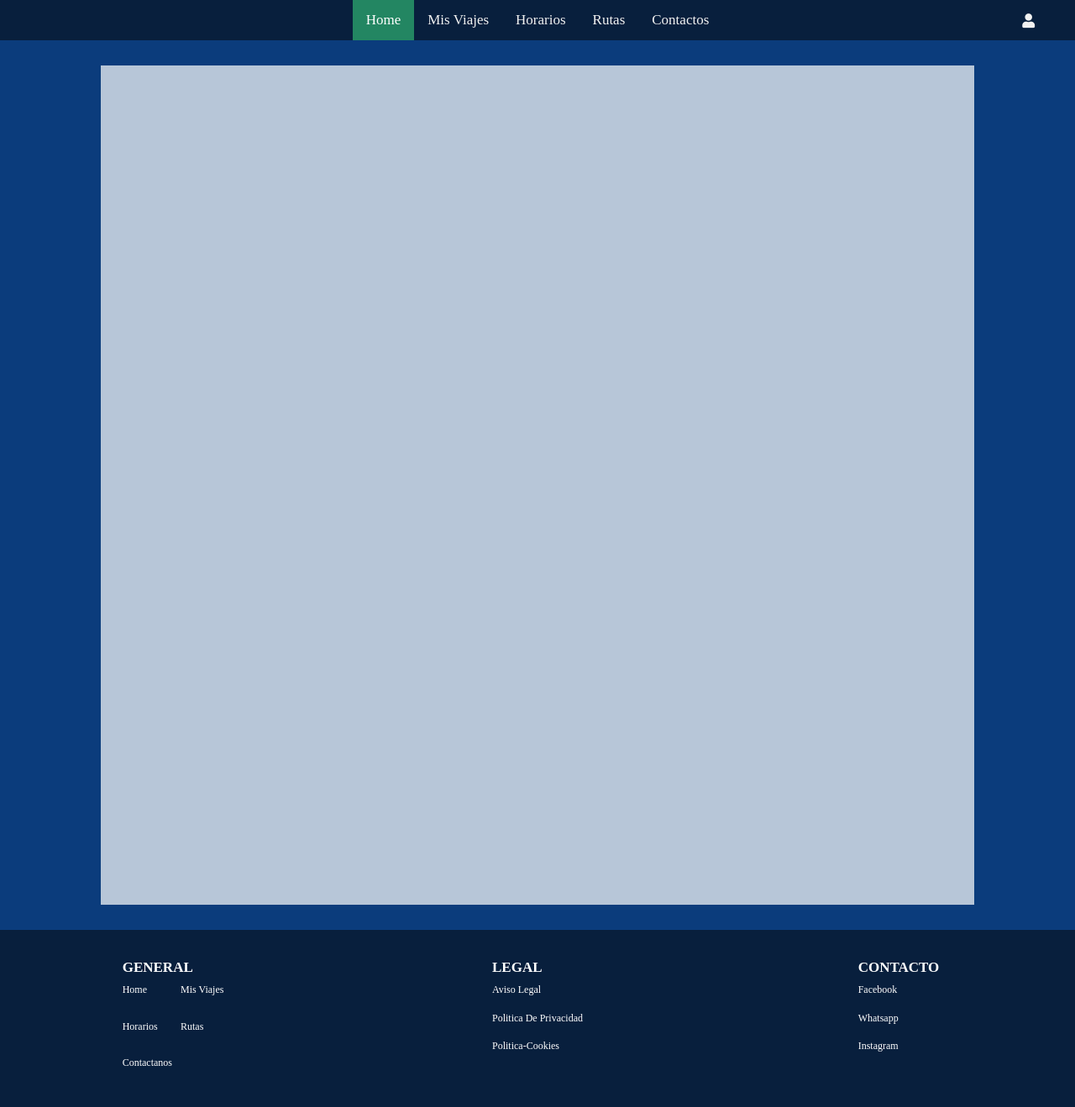
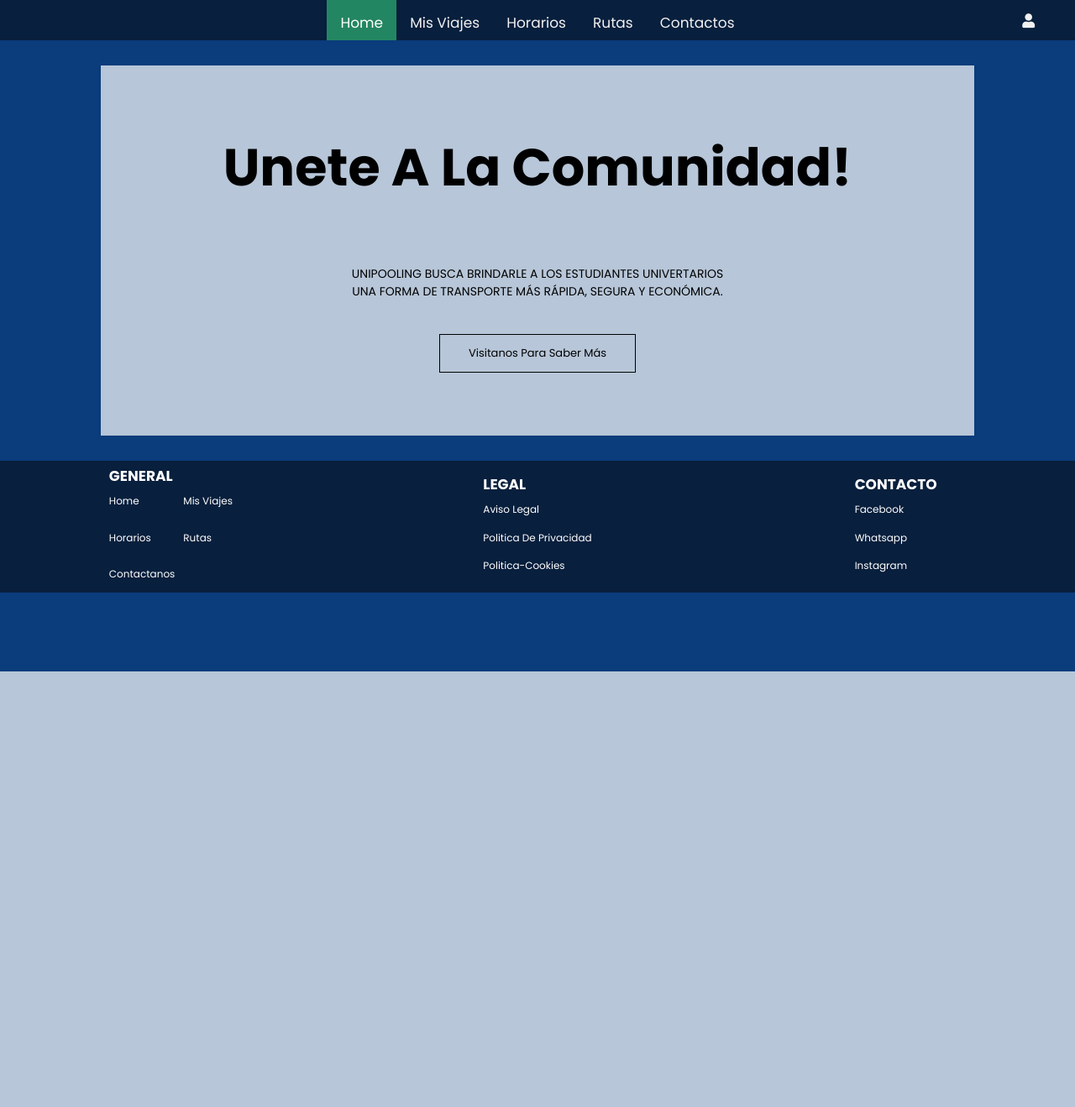
Before and after one commit to mmc31-08/-UnipoolingProyect, a Django app: page /principal/ in a window 1280 px wide. Shown: the whole page at 84% size. After the commit the page ends 800 px from the top, so only its background shows below. Run offline with Django 3.2, Linux system fonts and the light colour scheme.

Commit message:
tercer commit

```diff
--- a/Unipooling website/app/static/css/footer.css
+++ b/Unipooling website/app/static/css/foote.css
@@ -1,6 +1,6 @@
 .footer{
     background: #081f3d;
-    padding: 35px 0;
+    padding: 5px;
 }
 
 .footer .container{
@@ -18,7 +18,7 @@
 }
 
 .footer .container ul{
-    margin: 0 auto;
+    margin:auto;
 }
 
 .footer .container ul li{
--- a/Unipooling website/app/static/css/inicio.css
+++ b/Unipooling website/app/static/css/inicio.css
@@ -14,7 +14,9 @@ margin: 0px;
   outline: none;
   border:none;
   text-transform: capitalize;
+  font-family: 'Poppins', sans-serif;
 }
+
 
 ul{
   list-style: none;
@@ -52,7 +54,7 @@ html{
 }
 
 .info{
-    height: 1000px;
+    height: auto;
     width: auto;
     margin: 30px 120px 30px 120px;
     background-color: rgba(255, 255, 255, 0.705);
@@ -66,7 +68,6 @@ html{
     opacity: 100%;
 }
 
-/* Style the links inside the navigation bar */
 .topnav a {
 float: left;
 display: block;
@@ -77,26 +78,56 @@ text-decoration: none;
 font-size: 17px;
 }
 
-/* Change the color of links on hover */
 .topnav a:hover {
 background-color: #ddd;
 color: black;
 }
 
-/* Add an active class to highlight the current page */
 .topnav a.active {
 background-color: #238662;
 color: white;
 }
 
-/* Hide the link that should open and close the topnav on small screens */
 .topnav .icon {
 display: flex;
 }
 
-.mapa{
-    display: flex;
-    justify-content: center;
-    margin: auto;
-    text-align: center;
+
+.info h1{
+  font-size: 62px;
+  text-align: center;
+  margin: 70px 0 70px;
 }
+
+.info p{
+  margin: 10px 0 40px;
+  font-size: 14px;
+  color: black;
+  text-transform: uppercase;
+}
+
+
+.boton{
+  display: flex;
+  justify-content: center;
+}
+
+
+.hero-btn{
+  display: inline-block;
+  text-decoration: none;
+  color: black;
+  border: 1px solid black;
+  padding: 12px 34px;
+  font-size: 13px;
+  background: transparent;
+  position: relative;
+  cursor: pointer;
+  margin-bottom: 70px;
+}
+
+.hero-btn:hover{
+  border: 1px solid #345177;
+  background: #568cd1;
+  transition: 1.5s;
+}
--- a/Unipooling website/app/templates/inicio.html
+++ b/Unipooling website/app/templates/inicio.html
@@ -9,8 +9,11 @@
     <title>UNIPOOLING</title>
     <link rel="stylesheet" href="https://cdnjs.cloudflare.com/ajax/libs/font-awesome/5.15.3/css/all.min.css">
     <link rel="stylesheet" href='{%static "css/inicio.css" %}'>
-    <link rel="stylesheet" href='{%static "css/footer.css" %}'>
+    <link rel="stylesheet" href='{%static "css/foote.css" %}'>
     <link rel="stylesheet" href='{%static "css/navbar.css" %}'>
+    <link rel="preconnect" href="https://fonts.googleapis.com">
+<link rel="preconnect" href="https://fonts.gstatic.com" crossorigin>
+<link href="https://fonts.googleapis.com/css2?family=Poppins:wght@100;200;300;400;600;700&display=swap" rel="stylesheet">
 </head>
 
 <body>
@@ -28,11 +31,14 @@
                 <a class="fas fa-user" href="{% url 'home' %}"></a>
             </div>
         </div>
+
     </header>
 
     <main>
+
         {% block content %}
         {% endblock %}
+
     </main>
 
     <!-- SECCION FOOTER -->
--- a/Unipooling website/app/templates/principal.html
+++ b/Unipooling website/app/templates/principal.html
@@ -3,8 +3,11 @@
 {% block content %}
 
 <div class="info">
-    <div class="texto">
-        <p></p>
+    <h1>Unete a la comunidad!</h1>
+    <p>Unipooling busca brindarle a los estudiantes univertarios <br> una forma de transporte más rápida, segura y
+        económica.</p>
+    <div class="boton">
+        <a href="" class="hero-btn">Visitanos para saber más</a>
     </div>
 </div>
 
```
Also changed, not shown: Unipooling website/app/templates/home.html (+9 -5 lines).
